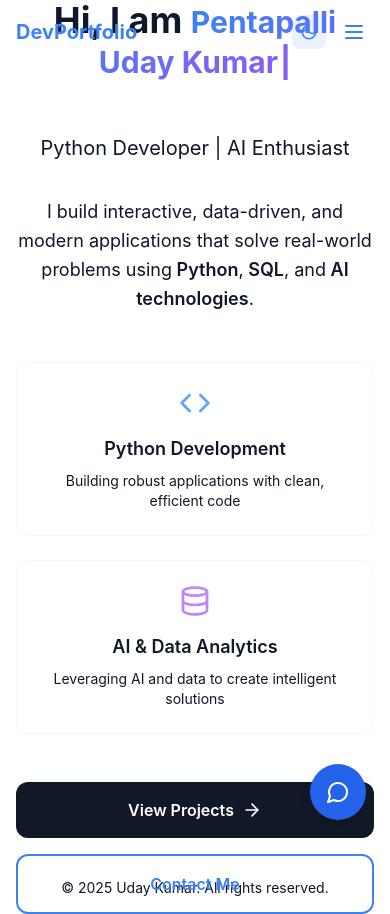
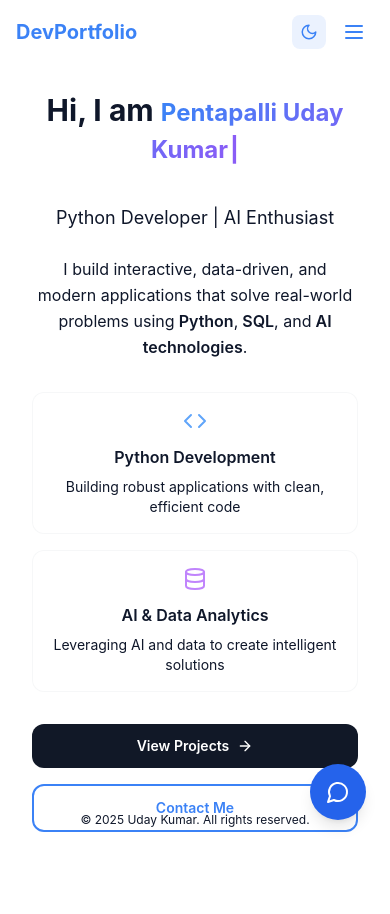
Before and after one commit to Uday-102004/UdayPortfolio, a React (Vite) app: page / in a window 390 px wide. After the commit the page ends 844 px from the top, so only its background shows below. Built offline with nearby package versions, Linux system fonts and the light colour scheme.

Commit message:
Fix: Navbar overlap and project section styling
- Resolved header overlap on mobile and desktop.
- Added top margin to hero section.
- Updated "Get In Touch" button text color.
- Improved responsiveness with media queries.

```diff
--- a/src/pages/Home.tsx
+++ b/src/pages/Home.tsx
@@ -14,29 +14,29 @@ const Home = () => {
     <div className="min-h-screen theme-transition relative overflow-hidden" style={{ background: `rgb(var(--navy-blue))` }}>
       <AnimatedBackground />
 
-      <div className="relative z-10 flex items-center justify-center min-h-screen px-4">
+      <div className="relative z-10 flex items-center justify-center min-h-screen px-4 pt-20 md:pt-24">
         <div className="max-w-6xl mx-auto text-center">
           {/* Main Heading with enhanced animations */}
-          <div className="mb-8 animate-text-reveal">
-            <h1 className="text-4xl md:text-6xl font-bold mb-6">
+          <div className="mb-6 md:mb-8 animate-text-reveal">
+            <h1 className="text-3xl sm:text-4xl md:text-5xl lg:text-6xl font-bold mb-4 md:mb-6 leading-tight">
               <span className="text-white dark:text-white">Hi, I am </span>
               <TypeWriter
                 texts={typewriterTexts}
-                className="bg-gradient-to-r from-blue-400 via-purple-500 to-blue-600 bg-clip-text text-transparent text-3xl md:text-5xl"
+                className="bg-gradient-to-r from-blue-400 via-purple-500 to-blue-600 bg-clip-text text-transparent text-2xl sm:text-3xl md:text-4xl lg:text-5xl"
                 speed={120}
                 deleteSpeed={80}
                 delayBetween={3000}
               />
             </h1>
-            <div className="w-32 h-1 bg-gradient-to-r from-blue-400 to-purple-500 mx-auto mb-6 animate-underline"></div>
-            <p className="text-xl md:text-2xl text-gray-700 dark:text-gray-300 max-w-3xl mx-auto leading-relaxed">
+            <div className="w-24 md:w-32 h-1 bg-gradient-to-r from-blue-400 to-purple-500 mx-auto mb-4 md:mb-6 animate-underline"></div>
+            <p className="text-lg sm:text-xl md:text-2xl text-gray-700 dark:text-gray-300 max-w-3xl mx-auto leading-relaxed px-4">
               Python Developer | AI Enthusiast
             </p>
           </div>
 
           {/* Description */}
-          <div className="mb-12 animate-slide-up" style={{ animationDelay: '0.3s' }}>
-            <p className="text-lg md:text-xl text-gray-600 dark:text-gray-400 max-w-4xl mx-auto leading-relaxed">
+          <div className="mb-8 md:mb-12 animate-slide-up px-4" style={{ animationDelay: '0.3s' }}>
+            <p className="text-base sm:text-lg md:text-xl text-gray-600 dark:text-gray-400 max-w-4xl mx-auto leading-relaxed">
               I build interactive, data-driven, and modern applications that solve real-world problems using
               <span className="text-blue-400 dark:text-blue-400 font-semibold"> Python</span>,
               <span className="text-green-400 dark:text-green-400 font-semibold"> SQL</span>, and
@@ -45,33 +45,33 @@ const Home = () => {
           </div>
 
           {/* Feature Cards */}
-          <div className="grid md:grid-cols-2 gap-6 mb-12 animate-fade-in" style={{ animationDelay: '0.6s' }}>
-            <div className="bg-white/10 dark:bg-white/5 backdrop-blur-md rounded-xl p-6 border border-gray-300/20 dark:border-white/10 hover:border-blue-500/50 dark:hover:border-blue-500/50 transition-all duration-200 hover:scale-105 hover-lift">
-              <Code className="w-8 h-8 text-blue-400 dark:text-blue-400 mb-4 mx-auto" />
-              <h3 className="text-lg font-semibold mb-2 text-gray-900 dark:text-white">Python Development</h3>
+          <div className="grid grid-cols-1 md:grid-cols-2 gap-4 md:gap-6 mb-8 md:mb-12 animate-fade-in px-4" style={{ animationDelay: '0.6s' }}>
+            <div className="bg-white/10 dark:bg-white/5 backdrop-blur-md rounded-xl p-4 md:p-6 border border-gray-300/20 dark:border-white/10 hover:border-blue-500/50 dark:hover:border-blue-500/50 transition-all duration-200 hover:scale-105 hover-lift">
+              <Code className="w-6 md:w-8 h-6 md:h-8 text-blue-400 dark:text-blue-400 mb-3 md:mb-4 mx-auto" />
+              <h3 className="text-base md:text-lg font-semibold mb-2 text-gray-900 dark:text-white">Python Development</h3>
               <p className="text-gray-600 dark:text-gray-400 text-sm">Building robust applications with clean, efficient code</p>
             </div>
 
-            <div className="bg-white/10 dark:bg-white/5 backdrop-blur-md rounded-xl p-6 border border-gray-300/20 dark:border-white/10 hover:border-purple-500/50 dark:hover:border-purple-500/50 transition-all duration-200 hover:scale-105 hover-lift">
-              <Database className="w-8 h-8 text-purple-400 dark:text-purple-400 mb-4 mx-auto" />
-              <h3 className="text-lg font-semibold mb-2 text-gray-900 dark:text-white">AI & Data Analytics</h3>
+            <div className="bg-white/10 dark:bg-white/5 backdrop-blur-md rounded-xl p-4 md:p-6 border border-gray-300/20 dark:border-white/10 hover:border-purple-500/50 dark:hover:border-purple-500/50 transition-all duration-200 hover:scale-105 hover-lift">
+              <Database className="w-6 md:w-8 h-6 md:h-8 text-purple-400 dark:text-purple-400 mb-3 md:mb-4 mx-auto" />
+              <h3 className="text-base md:text-lg font-semibold mb-2 text-gray-900 dark:text-white">AI & Data Analytics</h3>
               <p className="text-gray-600 dark:text-gray-400 text-sm">Leveraging AI and data to create intelligent solutions</p>
             </div>
           </div>
 
           {/* CTA Buttons */}
-          <div className="flex flex-col sm:flex-row gap-4 justify-center animate-scale-in" style={{ animationDelay: '0.9s' }}>
+          <div className="flex flex-col sm:flex-row gap-4 justify-center animate-scale-in px-4" style={{ animationDelay: '0.9s' }}>
             <Link
               to="/projects"
-              className="group bg-gray-900 dark:bg-white text-white dark:text-slate-900 px-8 py-4 rounded-xl font-semibold hover:bg-gray-800 dark:hover:bg-gray-100 transition-all duration-200 flex items-center justify-center gap-2 hover:scale-105 hover-lift"
+              className="group bg-gray-900 dark:bg-white text-white dark:text-slate-900 px-6 md:px-8 py-3 md:py-4 rounded-xl font-semibold hover:bg-gray-800 dark:hover:bg-gray-100 transition-all duration-200 flex items-center justify-center gap-2 hover:scale-105 hover-lift text-sm md:text-base"
             >
               View Projects
-              <ArrowRight className="w-5 h-5 group-hover:translate-x-1 transition-transform duration-200" />
+              <ArrowRight className="w-4 md:w-5 h-4 md:h-5 group-hover:translate-x-1 transition-transform duration-200" />
             </Link>
 
             <Link
               to="/contact"
-              className="group bg-transparent border-2 border-blue-500 dark:border-blue-500 text-blue-500 dark:text-blue-400 px-8 py-4 rounded-xl font-semibold hover:bg-blue-500 dark:hover:bg-blue-500 hover:text-white dark:hover:text-white transition-all duration-200 flex items-center justify-center gap-2 hover:scale-105 hover-lift"
+              className="group bg-transparent border-2 border-blue-500 dark:border-blue-500 text-blue-500 dark:text-blue-400 px-6 md:px-8 py-3 md:py-4 rounded-xl font-semibold hover:bg-blue-500 dark:hover:bg-blue-500 hover:text-white dark:hover:text-white transition-all duration-200 flex items-center justify-center gap-2 hover:scale-105 hover-lift text-sm md:text-base"
             >
               Contact Me
             </Link>
@@ -80,8 +80,8 @@ const Home = () => {
       </div>
 
       {/* Footer */}
-      <div className="absolute bottom-4 left-0 right-0 text-center animate-fade-in" style={{ animationDelay: '1.2s' }}>
-        <p className="text-gray-600 dark:text-gray-500 text-sm">© 2025 Uday Kumar. All rights reserved.</p>
+      <div className="absolute bottom-4 left-0 right-0 text-center animate-fade-in px-4" style={{ animationDelay: '1.2s' }}>
+        <p className="text-gray-600 dark:text-gray-500 text-xs md:text-sm">© 2025 Uday Kumar. All rights reserved.</p>
       </div>
     </div>
   );
--- a/src/pages/Projects.tsx
+++ b/src/pages/Projects.tsx
@@ -165,7 +165,7 @@ const Projects = () => {
               </p>
               <a
                 href="/contact"
-                className="inline-block bg-blue-600 hover:bg-blue-700 text-white px-8 py-3 rounded-lg font-medium transition-colors"
+                className="inline-block bg-blue-600 hover:bg-blue-700 text-black dark:text-white px-8 py-3 rounded-lg font-medium transition-colors"
               >
                 Get In Touch
               </a>
```
